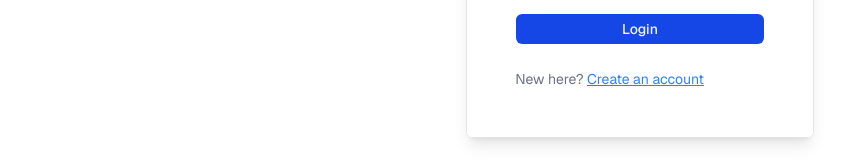
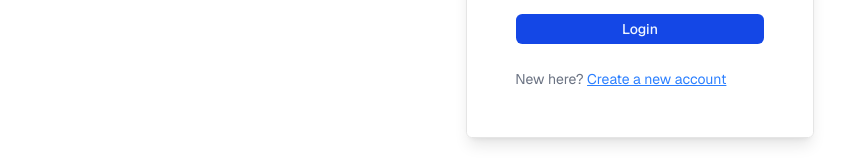
Before and after one commit to Anuragkadam13/SYNCRO-Frontend, a React (Vite) app: page / in a window 1280 px wide. Shown: the part 489-649 px from the top of the page, without its empty margins (0-853 px from the left). Built offline with nearby package versions, Linux system fonts and the light colour scheme.

Commit message:
some changes

```diff
--- a/src/components/Auth/Login.jsx
+++ b/src/components/Auth/Login.jsx
@@ -50,7 +50,7 @@ const Login = ({ handleLogin }) => {
         <p className="text-gray-500 text-sm">
           New here?{" "}
           <Link to="/register" className="text-blue-500 underline">
-            Create an account
+            Create a new account
           </Link>
         </p>
       </form>
```
